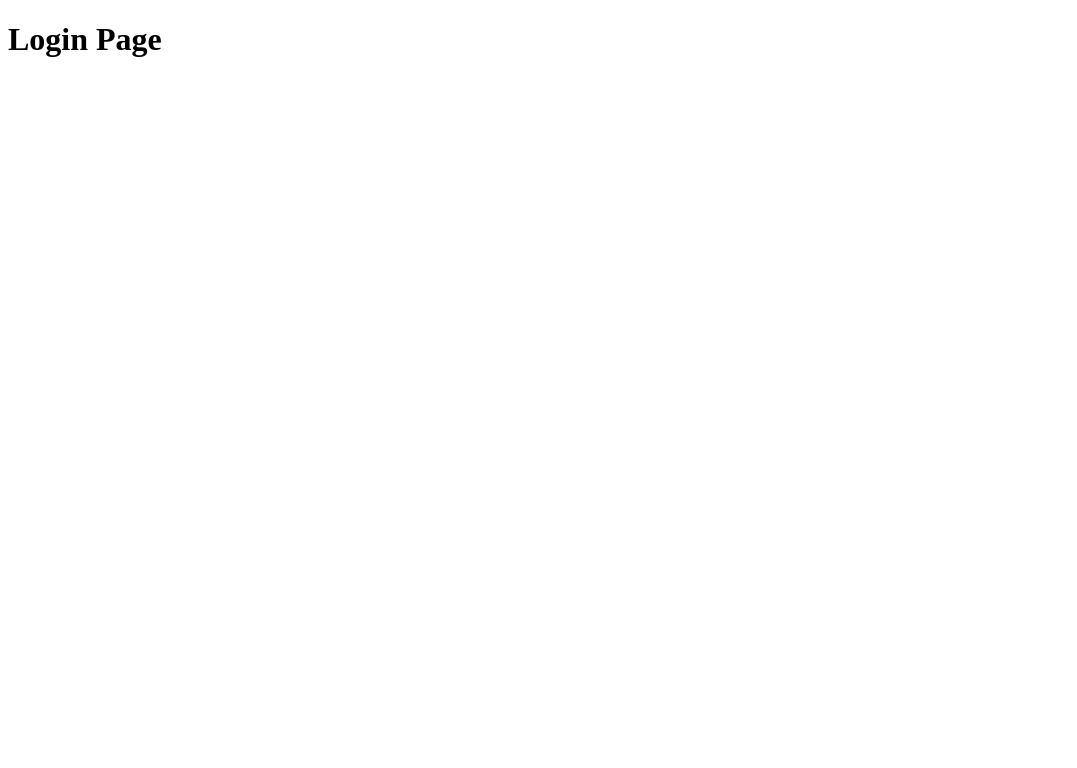
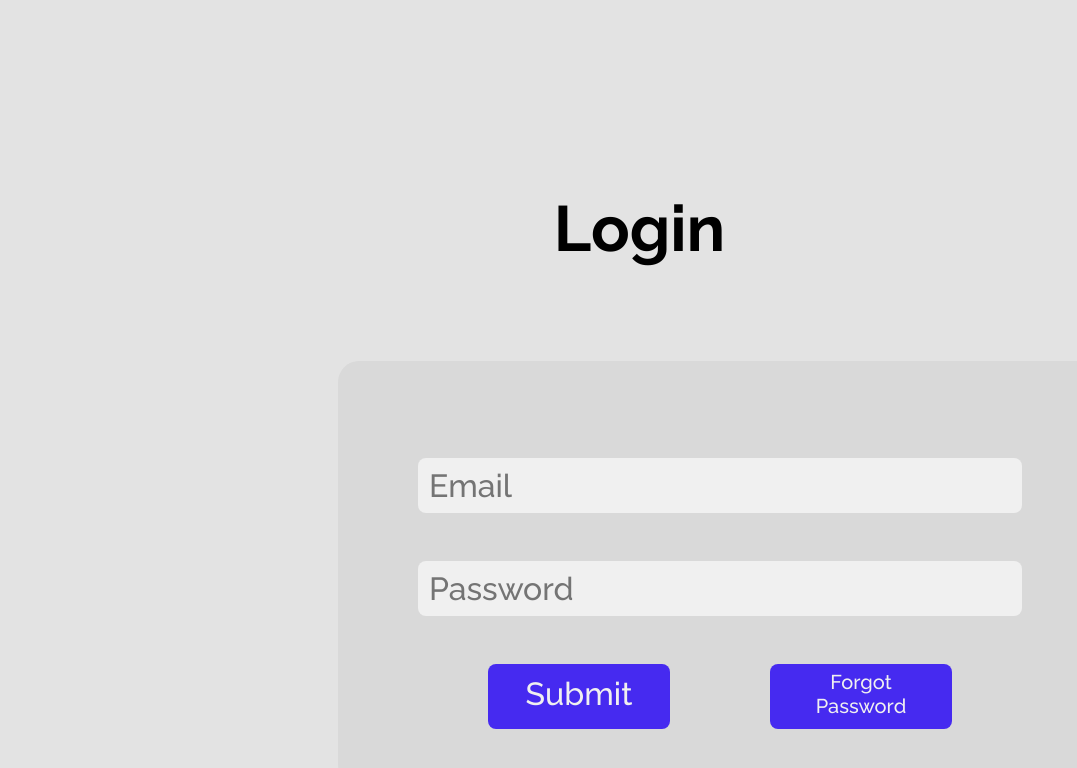
Before and after one commit to Akhamis01/E-Commerce-Storefront, a React (Create React App) app in the folder frontend/: page /login in a window 1280 px wide. Shown: the top 768 px of the page, without its empty margins (0-1077 px from the left). Built offline with nearby package versions, Linux system fonts and the light colour scheme.

Commit message:
making the login page look less scuffed lol

```diff
--- a/frontend/src/components/Home/Home.css
+++ b/frontend/src/components/Home/Home.css
@@ -0,0 +1,16 @@
+/* Styles for Home.js */
+
+/* Center the content vertically and horizontally */
+div {
+  display: flex;
+  justify-content: center;
+  align-items: center;
+  height: 100vh;
+  background-color: #f0f0f0; /* Light gray background color */
+}
+
+/* Style the heading */
+h1 {
+  font-size: 2rem;
+  color: #333; /* Dark gray text color */
+}
--- a/frontend/src/components/Home/Home.js
+++ b/frontend/src/components/Home/Home.js
@@ -1,11 +1,12 @@
-import React from 'react';
+import React from "react";
+import "./Home.css"; //no global css file.... yet
 
 const Home = () => {
-    return (
-        <div>
-            <h1>Hello Thomateemos</h1>
-        </div>
-    );
+  return (
+    <div>
+      <h1>Welcome</h1>
+    </div>
+  );
 };
 
 export default Home;
--- a/frontend/src/components/Login/Login.css
+++ b/frontend/src/components/Login/Login.css
@@ -0,0 +1,111 @@
+.login {
+  position: absolute;
+  top: 191px;
+  left: calc(50% - 88px);
+  font-size: 64px;
+  display: inline-block;
+  color: #000;
+  width: 175px;
+  height: 61px;
+}
+.loginBox {
+  position: absolute;
+  top: 361px;
+  left: 338px;
+  border-radius: 21px;
+  background-color: #d9d9d9;
+  width: 763px;
+  height: 425px;
+}
+.loginMainChild {
+  position: absolute;
+  top: 664px;
+  left: 770px;
+  border-radius: var(--br-5xs);
+  background-color: var(--color-mediumblue);
+  width: 182px;
+  height: 65px;
+}
+.forgot {
+  margin: 0;
+}
+.forgotPassword {
+  position: absolute;
+  top: 670px;
+  left: 801px;
+  font-size: 20px;
+  font-weight: 500;
+  display: inline-block;
+  width: 120px;
+  height: 48px;
+  background-color: transparent;
+}
+.loginMainItem {
+  position: absolute;
+  top: 458px;
+  left: 418px;
+  border-radius: var(--br-5xs);
+  background-color: var(--color-whitesmoke);
+  width: 604px;
+  height: 55px;
+}
+.email {
+  position: absolute;
+  top: 467px;
+  left: 429px;
+  font-weight: 500;
+  color: var(--color-dimgray);
+  text-align: left;
+  display: inline-block;
+  width: 173px;
+  height: 38px;
+}
+.loginMainInner {
+  position: absolute;
+  top: 561px;
+  left: 418px;
+  border-radius: var(--br-5xs);
+  background-color: var(--color-whitesmoke);
+  width: 604px;
+  height: 55px;
+}
+.password1 {
+  position: absolute;
+  top: 570px;
+  left: 429px;
+  font-weight: 500;
+  color: var(--color-dimgray);
+  text-align: left;
+  display: inline-block;
+  width: 173px;
+  height: 38px;
+}
+.rectangleDiv {
+  position: absolute;
+  top: 664px;
+  left: 488px;
+  border-radius: var(--br-5xs);
+  background-color: var(--color-mediumblue);
+  width: 182px;
+  height: 65px;
+}
+.submit {
+  position: absolute;
+  top: 675px;
+  left: 519px;
+  font-weight: 500;
+  display: inline-block;
+  width: 120px;
+  height: 43px;
+  background-color: transparent;
+}
+.loginMain {
+  background-color: #e3e3e3;
+  width: 1440px;
+  height: 1024px;
+  overflow: hidden;
+  text-align: center;
+  font-size: var(--font-size-13xl);
+  color: var(--color-whitesmoke);
+  font-family: var(--font-raleway);
+}
--- a/frontend/src/components/Login/Login.js
+++ b/frontend/src/components/Login/Login.js
@@ -1,11 +1,23 @@
-import React from 'react';
-
+import React from "react";
+import "./Login.css";
+import "../global.css";
 const Login = () => {
-    return (
-        <div>
-            <h1>Login Page</h1>
-        </div>
-    );
+  return (
+    <div className="loginMain">
+      <b className="login">Login</b>
+      <div className="loginBox" />
+      <div className="loginMainChild" />
+      <div className="forgotPassword">
+        <p className="forgot">Forgot</p>
+        <p className="forgot">Password</p>
+      </div>
+      <div className="loginMainItem" />
+      <div className="email">Email</div>
+      <div className="loginMainInner" />
+      <div className="password1">Password</div>
+      <div className="rectangleDiv" />
+      <div className="submit">Submit</div>
+    </div>
+  );
 };
-
 export default Login;
--- /dev/null
+++ b/frontend/src/components/global.css
@@ -0,0 +1,20 @@
+@import url("https://fonts.googleapis.com/css2?family=Raleway:wght@500;700&display=swap");
+body {
+  margin: 0;
+  line-height: normal;
+}
+:root {
+  /* fonts */
+  --font-raleway: Raleway;
+
+  /* font sizes */
+  --font-size-13xl: 32px;
+
+  /* Colors */
+  --color-whitesmoke: #f0f0f0;
+  --color-mediumblue: #462af0;
+  --color-dimgray: #747474;
+
+  /* Border radiuses */
+  --br-5xs: 8px;
+}
```
Also changed, not shown: frontend/src/App.js (+8 -10 lines).
